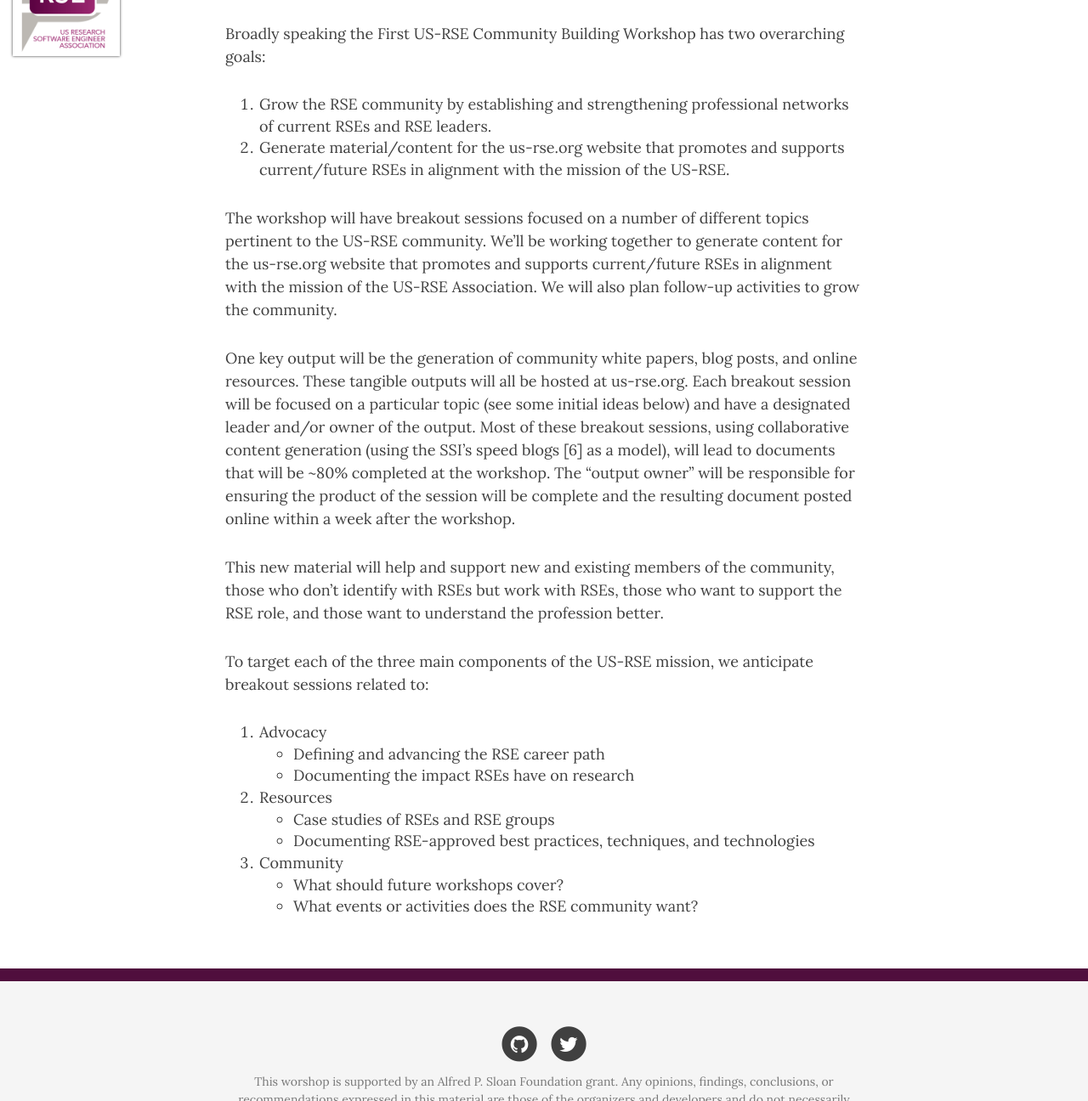
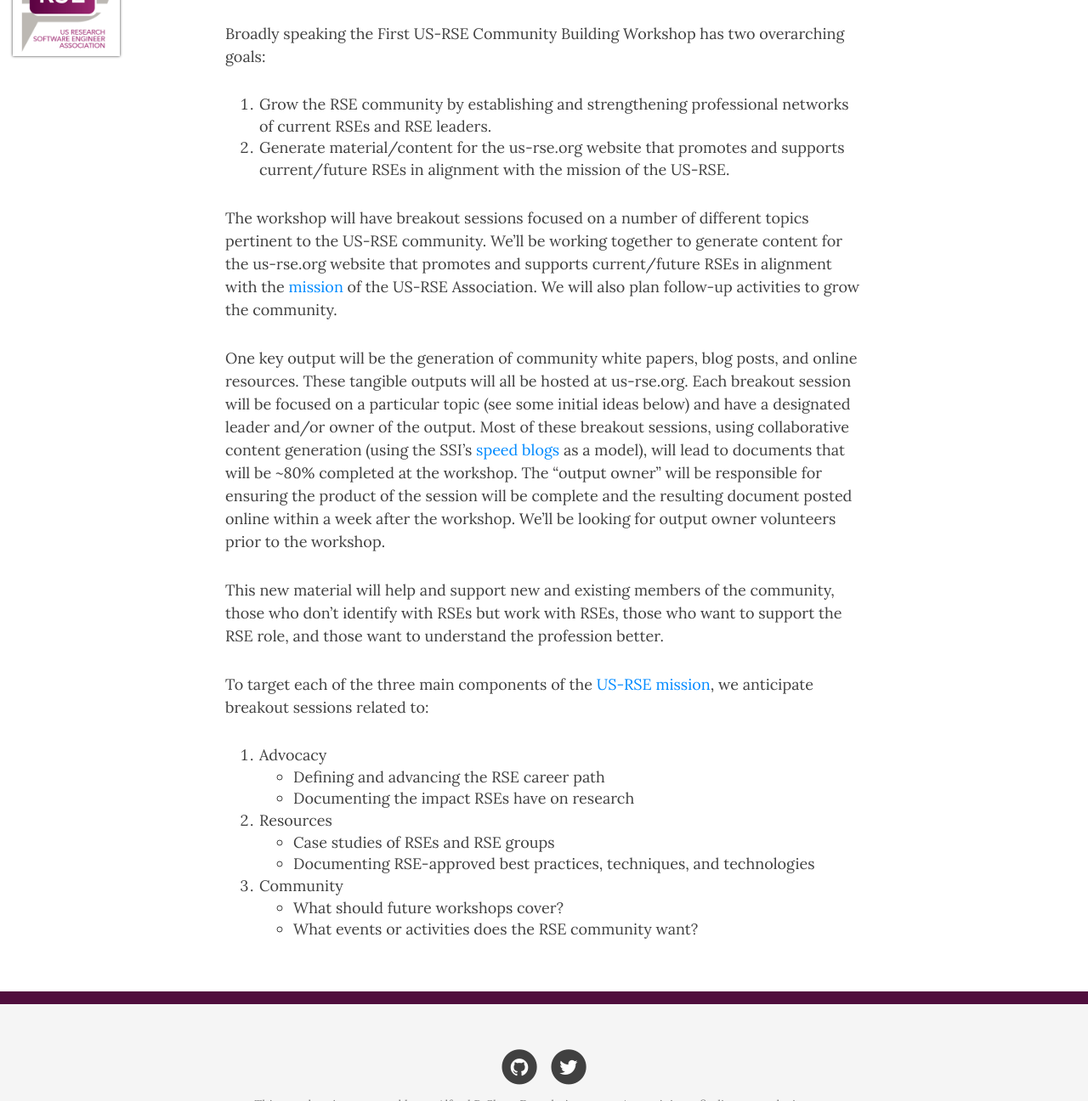
Before and after one commit to cosden/2020-april-workshop-draft, a Jekyll site: the page built from pages/about.md, in a window 1280 px wide and 1400 px high, cut to the strip 104-1400 px from the top of the window. Shown: the whole strip at 85% size. Built offline with Jekyll 4.4.1, drawn with Linux system fonts in a browser that asks for light colours; nearby versions of some CDN libraries.

Commit message:
clarifications

```diff
--- a/pages/about.md
+++ b/pages/about.md
@@ -19,7 +19,7 @@ with the mission of the US-RSE.
 The workshop will have breakout sessions focused on a number of different topics
 pertinent to the US-RSE community. We’ll be working together to generate content
 for the us-rse.org website that promotes and supports current/future RSEs in
-alignment with the mission of the US-RSE Association. We will also plan
+alignment with the [mission](https://us-rse.org/mission) of the US-RSE Association. We will also plan
 follow-up activities to grow the community.
 
 One key output will be the generation of community white papers, blog posts, and
@@ -27,17 +27,17 @@ online resources.  These tangible outputs will all be hosted at us-rse.org.
 Each breakout session will be focused on a particular topic (see some initial
 ideas below) and have a designated leader and/or owner of the output.  Most of
 these breakout sessions, using collaborative content generation (using the SSI's
-speed blogs [6] as a model), will lead to documents that will be ~80% completed
+[speed blogs](https://www.software.ac.uk/speed-blogging-and-tips-writing-one) as a model), will lead to documents that will be ~80% completed
 at the workshop. The “output owner” will be responsible for ensuring the product
 of the session will be complete and the resulting document posted online within
-a week after the workshop.
+a week after the workshop.  We'll be looking for output owner volunteers prior to the workshop.
 
 This new material will help and support new and existing members of the
 community, those who don’t identify with RSEs but work with RSEs, those who want
 to support the RSE role, and those want to understand the profession better.
 
 
-To target each of the three main components of the US-RSE mission,
+To target each of the three main components of the [US-RSE mission](https://us-rse.org/mission),
 we anticipate breakout sessions related to:
 1. Advocacy
   - Defining and advancing the RSE career path
```
